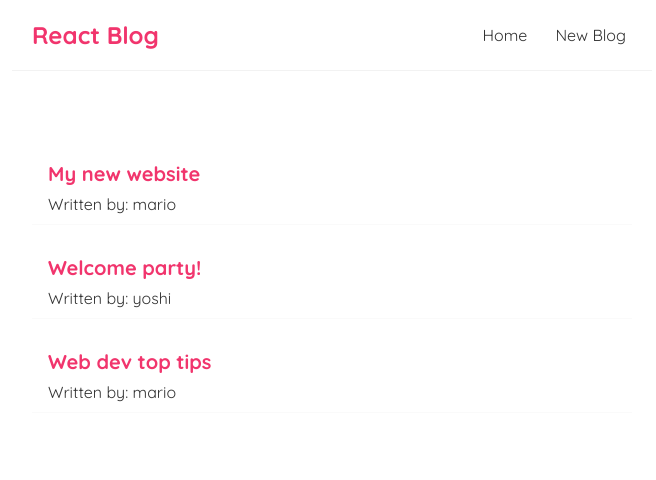
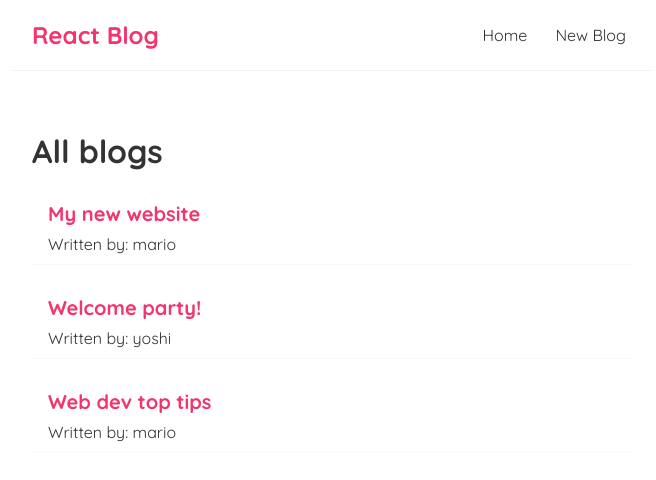
Before and after one commit to PaulinJ/CRUD-Blog-App--React_Fundamentals-, a React (Create React App) app in the folder blog-app/: page / in a window 1280 px wide. Shown: the top 480 px of the page, without its empty margins (308-964 px from the left). Built offline with nearby package versions, Linux system fonts and the light colour scheme.

Commit message:
Props in react

```diff
--- /dev/null
+++ b/blog-app/src/BlogList.js
@@ -0,0 +1,17 @@
+
+const BlogList = ({blogs, title}) => {
+
+    return (
+        <div className="blog-list">
+            <h1>{title}</h1>
+            {blogs.map((blog) => (
+                <div className="blog-preview" key={blog.id}>
+                    <h2>{blog.title}</h2>
+                    <p>Written by: {blog.author}</p>
+                </div>
+            )) }
+        </div>
+     );
+}
+
+export default BlogList;
--- a/blog-app/src/Home.js
+++ b/blog-app/src/Home.js
@@ -1,4 +1,5 @@
 import { useState } from "react";
+import BlogList from "./BlogList";
 
 const Home = () => {
     const [blogs, setBlogs] = useState([
@@ -9,12 +10,7 @@
 
     return (
         <div className="home">
-           {blogs.map((blog) => (
-            <div className="blog-preview" key={blog.id}>
-                <h2>{blog.title}</h2>
-                <p>Written by: {blog.author}</p>
-            </div>
-           )) }
+          <BlogList blogs={blogs} title="All blogs"/>
         </div>
      );
 }
```
